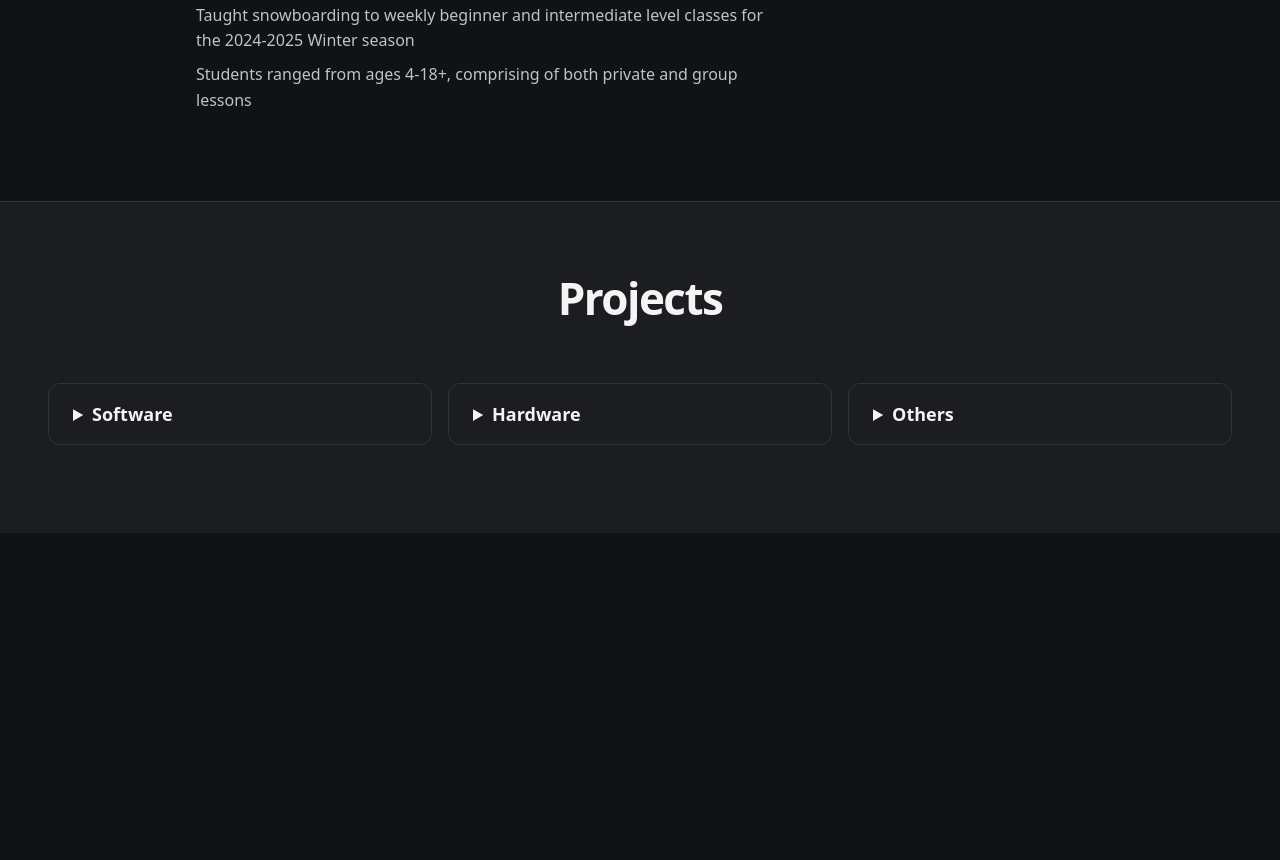
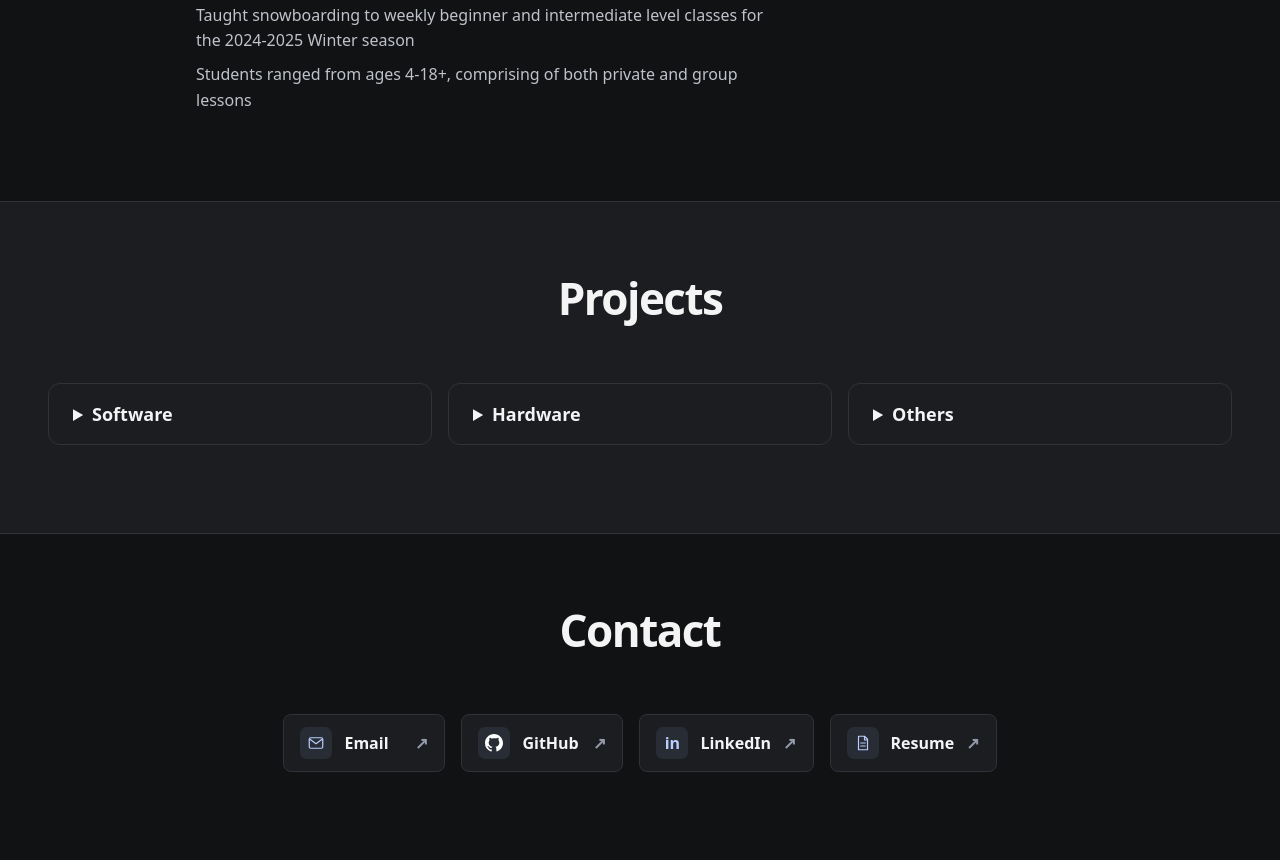
Before and after one commit to odozdee/portfolio, a plain HTML site: page index.html in a window 1280 px wide. Shown: the part 2287-3147 px from the top of the page. Before the commit the page ends 2820 px from the top, so only its background shows below. Drawn offline with Linux system fonts and the light colour scheme.

Commit message:
contact section

```diff
--- /dev/null
+++ b/css/contact.css
@@ -0,0 +1,82 @@
+.contact {
+    padding: 72px 48px 88px;
+    border-top: 1px solid #303238;
+}
+
+.contact-links {
+    display: flex;
+    justify-content: center;
+    gap: 16px;
+    margin: 0;
+    padding: 0;
+    list-style: none;
+}
+
+.contact-links a {
+    display: flex;
+    align-items: center;
+    gap: 12px;
+    min-width: 8rem;
+    padding: 12px 16px;
+    border: 1px solid #303238;
+    border-radius: 8px;
+    background: #1b1d21;
+    color: #f4f4f5;
+    font-weight: 600;
+    text-decoration: none;
+    transition: transform 180ms ease, background-color 180ms ease, border-color 180ms ease, box-shadow 180ms ease, color 180ms ease;
+}
+
+.contact-links a[href]:hover,
+.contact-links a[href]:focus-visible {
+    transform: translateY(-4px);
+    background-color: #222630;
+    box-shadow: 0 8px 20px #0004;
+    border-color: #b9ceff;
+    color: #b9ceff;
+}
+
+.contact-icon {
+    display: grid;
+    flex: none;
+    width: 32px;
+    height: 32px;
+    place-items: center;
+    border-radius: 7px;
+    background: #b9ceff16;
+    color: #b9ceff;
+}
+
+.contact-icon svg {
+    width: 18px;
+    height: 18px;
+}
+
+.contact-monogram {
+    font-weight: 800;
+    line-height: 1;
+}
+
+.contact-arrow {
+    margin-inline-start: auto;
+    color: #939baa;
+    transition: transform 180ms ease, color 180ms ease;
+}
+
+.contact-links a[href]:hover .contact-arrow,
+.contact-links a[href]:focus-visible .contact-arrow {
+    transform: translate(2px, -2px);
+    color: #b9ceff;
+}
+
+@media (prefers-reduced-motion: reduce) {
+    .contact-links a,
+    .contact-arrow {
+        transition: none;
+    }
+
+    .contact-links a[href]:is(:hover, :focus-visible),
+    .contact-links a[href]:is(:hover, :focus-visible) .contact-arrow {
+        transform: none;
+    }
+}
--- a/index.html
+++ b/index.html
@@ -8,6 +8,7 @@
     <link rel="stylesheet" href="css/experience.css">
     <link rel="stylesheet" href="css/projects.css">
     <link rel="icon" type="image/png" href="images/logo.png">
+    <link rel="stylesheet" href="css/contact.css">
 </head>
 <body>
     <div class="navcontainer">
@@ -19,7 +20,7 @@
             <a href="#experience">Experience</a>
             <a href="#projects">Projects</a>
             <a href="#contact">Contact</a>
-            <a href="#resume">Resume</a>
+            <a href="Maxwell_Qin_Resume.pdf" target="_blank" rel="noopener noreferrer">Resume</a>
         </div>
     </div>
 
@@ -32,7 +33,7 @@
             </p>
             <div class="hero-buttons">
                 <a href="#contact">My Contacts</a>
-                <a href="#resume">View My Resume</a>
+                <a href="Maxwell_Qin_Resume.pdf" target="_blank" rel="noopener noreferrer">View My Resume</a>
             </div>
         </div>
         <div class="hero-image">
@@ -135,6 +136,42 @@
             </details>
         </div>
     </section>
+
+    <section class="contact" id="contact">
+        <div class="about-title">
+            <h2>Contact</h2>
+        </div>
+        <ul class="contact-links" role="list">
+            <li>
+                <a href="mailto:mqin1115@gmail.com">
+                    <span class="contact-icon"><svg viewBox="0 0 24 24" fill="none" stroke="currentColor" stroke-width="1.6" stroke-linecap="round" stroke-linejoin="round" aria-hidden="true"><rect x="3" y="5" width="18" height="14" rx="2"/><path d="m4 7 8 6 8-6"/></svg></span>
+                    <span>Email</span>
+                    <span class="contact-arrow" aria-hidden="true">&nearr;</span>
+                </a>
+            </li>
+            <li>
+                <a href="https://github.com/odozdee" target="_blank" rel="noopener noreferrer">
+                    <span class="contact-icon"><svg xmlns="http://www.w3.org/2000/svg" width="16" height="16" viewBox="0 0 16 16" aria-hidden="true" fill="#fff"><path d="M6.766 11.328c-2.063-.25-3.516-1.734-3.516-3.656 0-.781.281-1.625.75-2.188-.203-.515-.172-1.609.063-2.062.625-.078 1.468.25 1.968.703.594-.187 1.219-.281 1.985-.281.765 0 1.39.094 1.953.265.484-.437 1.344-.765 1.969-.687.218.422.25 1.515.046 2.047.5.593.766 1.39.766 2.203 0 1.922-1.453 3.375-3.547 3.64.531.344.89 1.094.89 1.954v1.625c0 .468.391.734.86.547C13.781 14.359 16 11.53 16 8.03 16 3.61 12.406 0 7.984 0 3.563 0 0 3.61 0 8.031a7.88 7.88 0 0 0 5.172 7.422c.422.156.828-.125.828-.547v-1.25c-.219.094-.5.156-.75.156-1.031 0-1.64-.562-2.078-1.609-.172-.422-.36-.672-.719-.719-.187-.015-.25-.093-.25-.187 0-.188.313-.328.625-.328.453 0 .844.281 1.25.86.313.452.64.655 1.031.655s.641-.14 1-.5c.266-.265.47-.5.657-.656" /></svg></span>
+                    <span>GitHub</span>
+                    <span class="contact-arrow" aria-hidden="true">&nearr;</span>
+                </a>
+            </li>
+            <li>
+                <a href="https://www.linkedin.com/in/maxwell-qin/" target="_blank" rel="noopener noreferrer">
+                    <span class="contact-icon"><span class="contact-monogram" aria-hidden="true">in</span></span>
+                    <span>LinkedIn</span>
+                    <span class="contact-arrow" aria-hidden="true">&nearr;</span>
+                </a>
+            </li>
+            <li id="resume">
+                <a href="Maxwell_Qin_Resume.pdf" target="_blank" rel="noopener noreferrer">
+                    <span class="contact-icon"><svg viewBox="0 0 24 24" fill="none" stroke="currentColor" stroke-width="1.6" stroke-linecap="round" stroke-linejoin="round" aria-hidden="true"><path d="M6 3h8l4 4v14H6zM14 3v5h4M9 12h6m-6 4h6"/></svg></span>
+                    <span>Resume</span>
+                    <span class="contact-arrow" aria-hidden="true">&nearr;</span>
+                </a>
+            </li>
+        </ul>
+    </section>
 </body>
 <footer>
 
```
Also changed, not shown: 1 other file.
